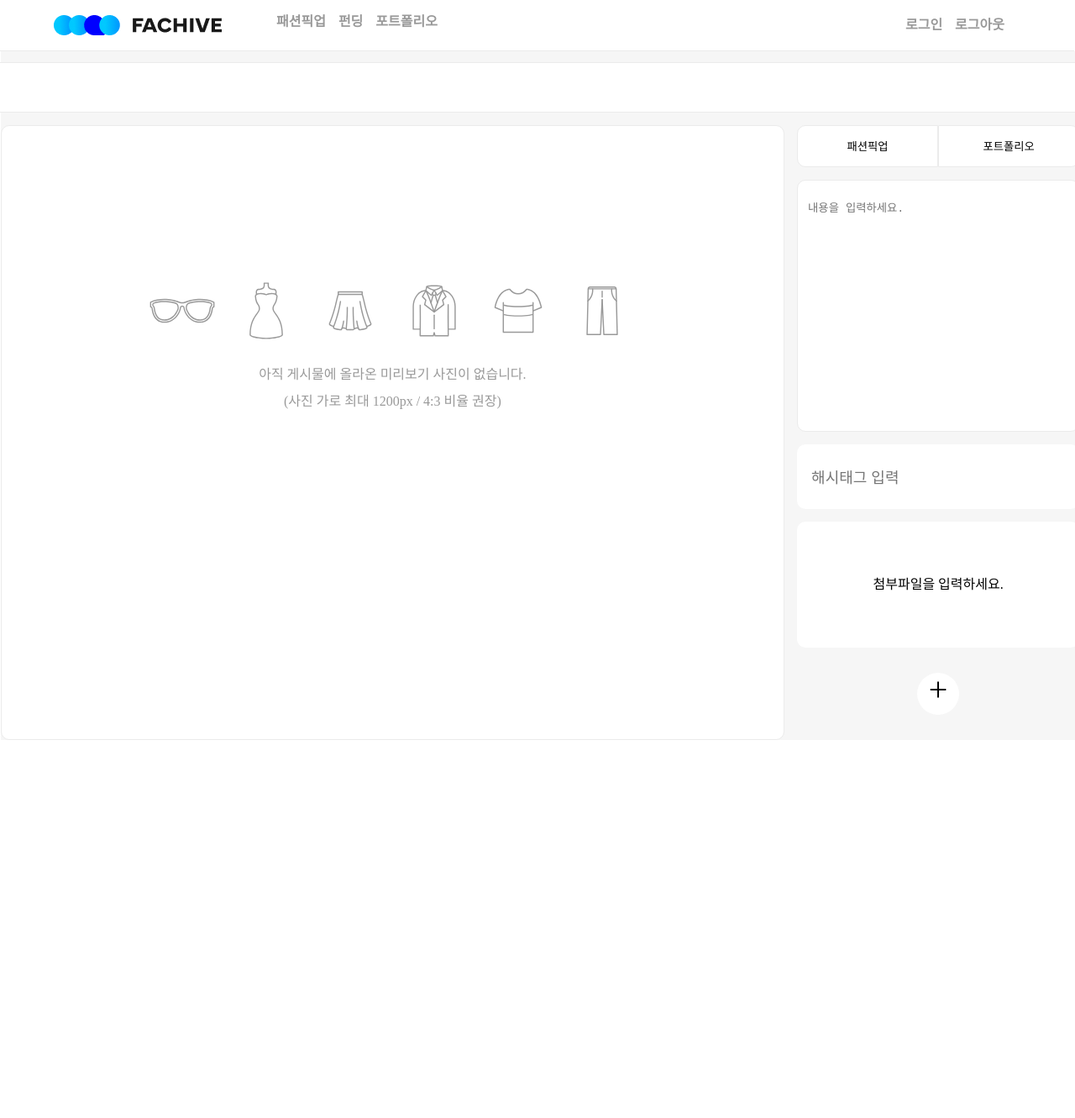
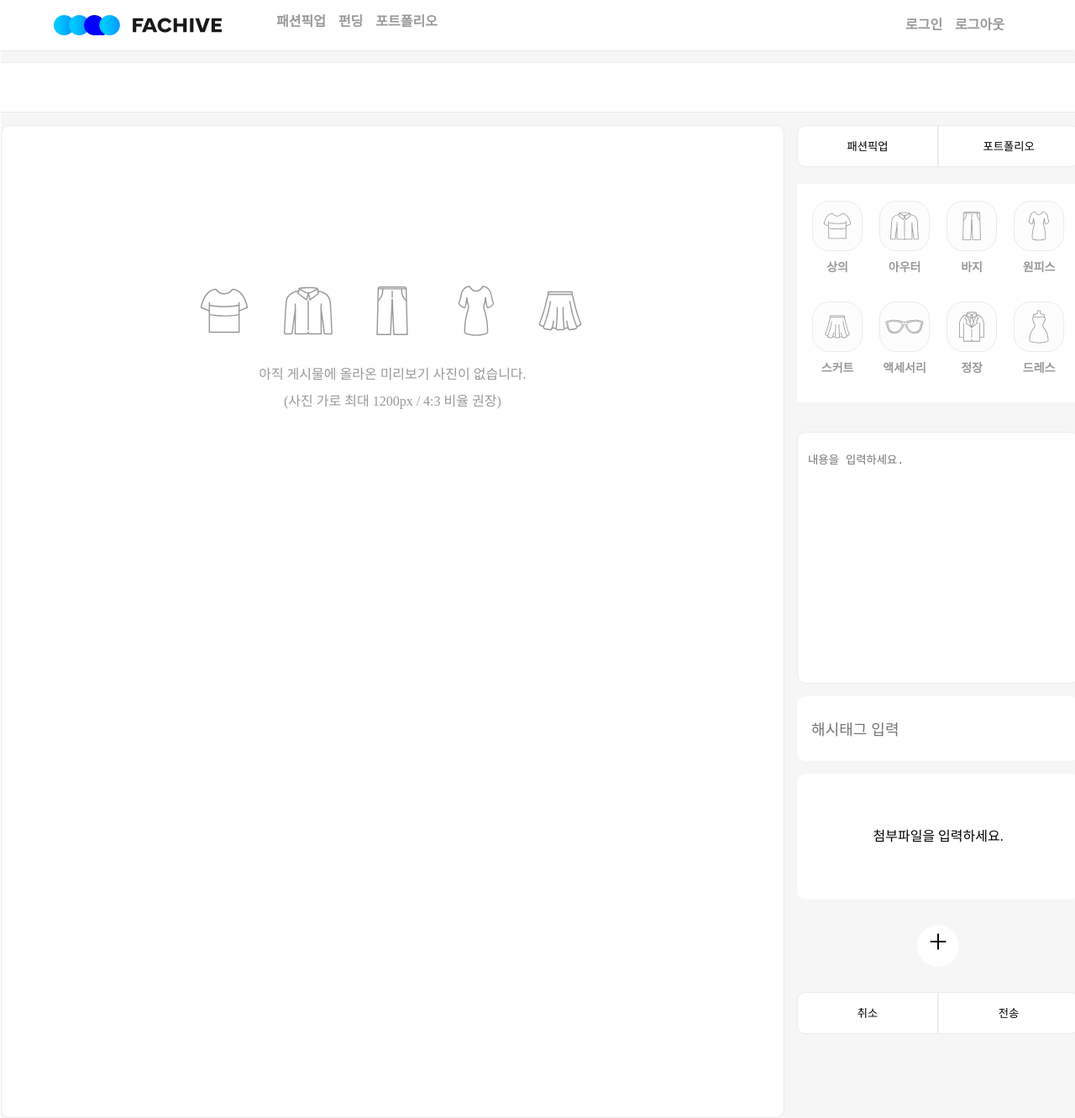
Before and after one commit to Fachive/Fachive_Project_Front, a React (Create React App) app: page /newpost in a window 1280 px wide. Shown: the top 1331 px of the page at 84% size. Before the commit the page ends 881 px from the top, so only its background shows below. Built offline with nearby package versions, Linux system fonts and the light colour scheme.

Commit message:
refactor: 게시글 등록 완료. API테스트 가능

```diff
--- a/src/pages/Editor.tsx
+++ b/src/pages/Editor.tsx
@@ -2,12 +2,16 @@ import { useState, useEffect, MouseEvent, FormEvent } from 'react';
 import styled, { css } from 'styled-components';
 import { category as categoryList } from '../constants/editor';
 import { PostInfo } from '../types/fashionPage';
-import { accessory, dress, pants, skirt, suit, tshirts } from '../assets';
+import { CATEGORY } from '../constants/editor';
+import axios from 'axios';
+
 const Editor = () => {
-	const previewImg: string[] = [accessory, dress, skirt, suit, tshirts, pants];
+	const previewImg: string[] = [CATEGORY[1][0], CATEGORY[2][0], CATEGORY[3][0], CATEGORY[4][0], CATEGORY[5][0]];
 	const [fileName, setFileName] = useState<string[]>([]);
 	const [currentHashTag, setCurrentHashTag] = useState<string>('');
+	const [filePreview, setFilePreview] = useState<string[]>([]);
 	const [postInfo, setPostInfo] = useState<PostInfo>({
+		postType: '',
 		category: '',
 		body: '',
 		title: '',
@@ -16,7 +20,7 @@ const Editor = () => {
 	});
 
 	const categorySelcect = (e: MouseEvent<HTMLDivElement, globalThis.MouseEvent>) => {
-		setPostInfo((prev) => ({ ...prev, category: (e.target as HTMLButtonElement).id }));
+		setPostInfo((prev) => ({ ...prev, postType: (e.target as HTMLButtonElement).id }));
 	};
 
 	const changeTilte = (e: FormEvent<HTMLElement>) => {
@@ -25,6 +29,10 @@ const Editor = () => {
 
 	const changeBody = (e: FormEvent<HTMLElement>) => {
 		setPostInfo((prev) => ({ ...prev, body: (e.target as HTMLInputElement).value }));
+	};
+
+	const clickHander = (e: React.MouseEvent) => {
+		setPostInfo((prev) => ({ ...prev, category: (e.target as HTMLButtonElement).id }));
 	};
 
 	const fileAdd = (e: React.ChangeEvent<HTMLInputElement>) => {
@@ -44,8 +52,9 @@ const Editor = () => {
 				setFileName((prev) => [...prev, files[i].name]);
 				setPostInfo((prev) => ({
 					...prev,
-					fileImage: [...prev.fileImage, URL.createObjectURL(files[i])],
+					fileImage: [...prev.fileImage, files[i]],
 				}));
+				setFilePreview((prev) => [...prev, URL.createObjectURL(files[i])]);
 			}
 			isDuplication = false;
 		}
@@ -54,6 +63,7 @@ const Editor = () => {
 	const deleteFile = (index: number) => {
 		setPostInfo((prev) => ({ ...prev, fileImage: prev.fileImage.filter((_, i) => i !== index) }));
 		setFileName((prev) => prev.filter((_, i) => i !== index));
+		setFilePreview((prev) => prev.filter((_, i) => i !== index));
 	};
 
 	const hashTagChange = (e: FormEvent<HTMLElement>) => {
@@ -72,7 +82,31 @@ const Editor = () => {
 	const deleteHashTag = (index: number) => {
 		setPostInfo((prev) => ({ ...prev, hashTag: prev.hashTag.filter((_, i) => i !== index) }));
 	};
-
+	const onEndHandler = async (e: MouseEvent<HTMLDivElement, globalThis.MouseEvent>) => {
+		const userInput = (e.target as HTMLButtonElement).id;
+		console.log(userInput);
+		if (userInput === 'cancel') {
+		} else {
+			let data = new FormData();
+			data.append('userId', '6');
+			data.append('title', postInfo.title);
+			data.append('body', postInfo.body);
+			data.append('categoryName', postInfo.category);
+			// eslint-disable-next-line semi-spacing
+			for (let i = 0; i < postInfo.fileImage.length; i++) {
+				data.append('multipartFileList', postInfo.fileImage[i]);
+			}
+			// eslint-disable-next-line semi-spacing
+			for (let i = 0; i < postInfo.hashTag.length; i++) {
+				data.append('tagList', postInfo.hashTag[i]);
+			}
+			if (postInfo.postType === 'fashion') {
+				await axios.post('http://ec2-54-180-7-198.ap-northeast-2.compute.amazonaws.com:8080/fashionpickup/post', data);
+			} else {
+				await axios.post('http://ec2-54-180-7-198.ap-northeast-2.compute.amazonaws.com:8080/portfolio/post', data);
+			}
+		}
+	};
 	useEffect(() => {
 		console.log(postInfo);
 		console.log(fileName);
@@ -86,8 +120,8 @@ const Editor = () => {
 			</TitleSection>
 			<BodySection>
 				<PreviewDiv>
-					{postInfo.fileImage.length > 0 ? (
-						postInfo.fileImage.map((v) => {
+					{filePreview.length > 0 ? (
+						filePreview.map((v) => {
 							return <PreviewImg src={v} alt=""></PreviewImg>;
 						})
 					) : (
@@ -109,7 +143,7 @@ const Editor = () => {
 					<CategoryDiv onClick={(e) => categorySelcect(e)}>
 						<>
 							{categoryList.map((v) => {
-								return postInfo.category === v[0] ? (
+								return postInfo.postType === v[0] ? (
 									<CategoryButton isClickCategory={true} id={v[0]} raduis={v[2]}>
 										{v[1]}
 									</CategoryButton>
@@ -121,6 +155,31 @@ const Editor = () => {
 							})}
 						</>
 					</CategoryDiv>
+
+					<PickUpCategoryDiv>
+						{CATEGORY.slice(1).map((categoryItem: (any | string)[], i) => {
+							return postInfo.category === categoryItem[2] ? (
+								<PickUpCategoryItemDiv
+									key={i}
+									onClick={(e) => clickHander(e)}
+									active={true}
+									id={categoryItem[2]}
+									text={categoryItem[2]}
+									img={categoryItem[1]}
+								></PickUpCategoryItemDiv>
+							) : (
+								<PickUpCategoryItemDiv
+									key={i}
+									onClick={(e) => clickHander(e)}
+									active={false}
+									id={categoryItem[2]}
+									text={categoryItem[2]}
+									img={categoryItem[0]}
+								></PickUpCategoryItemDiv>
+							);
+						})}
+					</PickUpCategoryDiv>
+
 					<BodyDiv onChange={changeBody}>
 						<BodyInput placeholder="내용을 입력하세요."></BodyInput>
 					</BodyDiv>
@@ -160,15 +219,55 @@ const Editor = () => {
 					</UploadDiv>
 					<PlusDiv id="inputFile" type="file" accept="image/*" multiple onChange={fileAdd}></PlusDiv>
 					<PlusLabel htmlFor="inputFile">+</PlusLabel>
-					{/* <CategoryDiv>
-						<CategoryItemLeftButton>패션픽업</CategoryItemLeftButton>
-						<CategoryItemRightButton raduis={'0px 10px 10px 0px'}>포트폴리오</CategoryItemRightButton>
-					</CategoryDiv> */}
+					<EndSelectDiv onClick={(e) => onEndHandler(e)}>
+						<CategoryButton id={'cancel'} raduis={'10px 0px 0px 10px'}>
+							취소
+						</CategoryButton>
+						<CategoryButton id={'submit'} raduis={'0px 10px 10px 0px'}>
+							전송
+						</CategoryButton>
+					</EndSelectDiv>
 				</InfoDiv>
 			</BodySection>
 		</ContainerDiv>
 	);
 };
+
+export default Editor;
+
+const PickUpCategoryDiv = styled.div`
+	background-color: white;
+	margin: 20px 0px;
+	display: flex;
+	justify-content: center;
+	flex-wrap: wrap;
+	gap: 20px;
+	row-gap: 60px;
+	padding-top: 20px;
+	padding-bottom: 60px;
+`;
+
+const PickUpCategoryItemDiv = styled.div<{ img: string; text: string; active: boolean }>`
+	height: 60px;
+	width: 60px;
+	background-color: #fdfdfd;
+	border: 1px solid #ebebeb;
+	display: flex;
+	flex-direction: column;
+	justify-content: center;
+	background-image: url(${(props) => props.img});
+	background-repeat: no-repeat;
+	background-position: center;
+	border-radius: 20px;
+	&::after {
+		content: '${(props) => props.text}';
+		text-align: center;
+		font-weight: 700;
+		margin-top: 100px;
+		font-size: 14px;
+		color: ${(props) => (props.active ? 'black' : '#999999')};
+	}
+`;
 
 const PlusDiv = styled.input`
 	display: none;
@@ -351,7 +450,7 @@ const BodyInput = styled.textarea`
 	}
 `;
 
-const CategoryButton = styled.button<{ raduis: string; isClickCategory: boolean }>`
+const CategoryButton = styled.button<{ raduis: string; isClickCategory?: boolean }>`
 	width: 168px;
 	height: 50px;
 	border: 1px solid #ebebeb;
@@ -366,6 +465,9 @@ const CategoryButton = styled.button<{ raduis: string; isClickCategory: boolean
 		`}
 `;
 
+const EndSelectDiv = styled.div`
+	margin-bottom: 100px;
+`;
 const CategoryDiv = styled.div``;
 
 const BodySection = styled.section`
@@ -374,4 +476,3 @@ const BodySection = styled.section`
 	display: flex;
 	justify-content: center;
 `;
-export default Editor;
```
